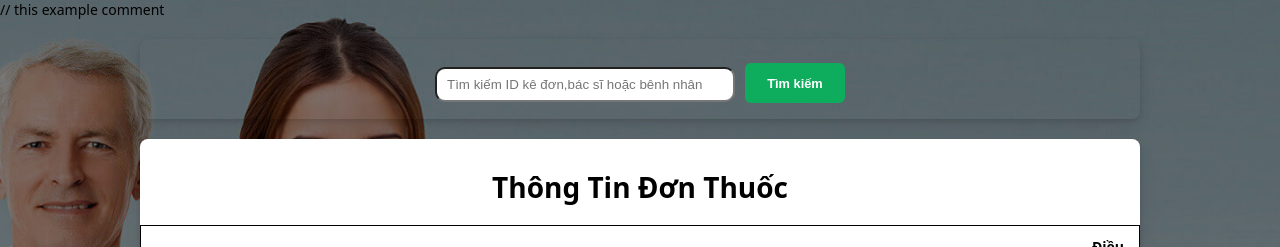
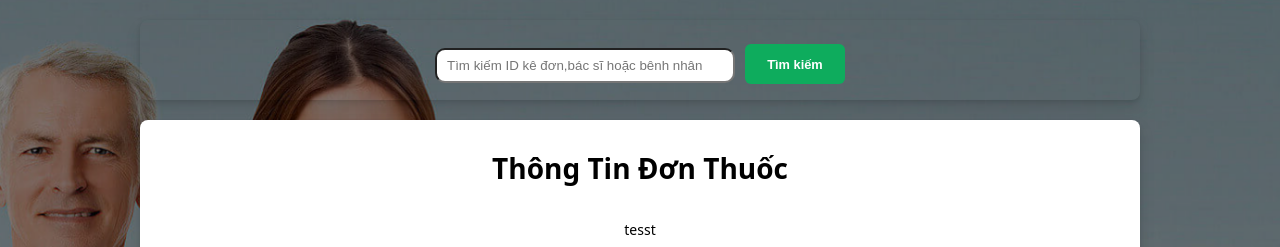
Before and after one commit to nvq03/kiemtralieudung, a PHP site: page /index.php?page=lichsu in a window 1280 px wide. Shown: the part 49-296 px from the top of the page. Run offline with PHP 8.4, Linux system fonts and the light colour scheme; data comes from the database, SQL or seed files in the repository.

Commit message:
text push

```diff
--- a/page/lichsu.php
+++ b/page/lichsu.php
@@ -57,7 +57,6 @@ text-decoration: none;
 
 </style>
 
-// this example comment
 
 <?php
    include "connect.php";
@@ -87,6 +86,7 @@ text-decoration: none;
 
 <form action="#" style="height: auto;padding: 10px;">
         <h1>Thông Tin Đơn Thuốc</h1>
+        <p>tesst</p>
         <div class="container-thongtin" style="  border: 1px solid #000;padding: 5px;">
             <table class="table" style="  border-collapse: separate;border-spacing: 5px;">
                 <tr>
```
